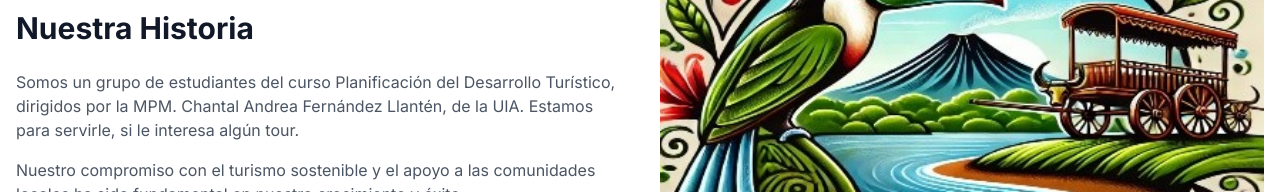
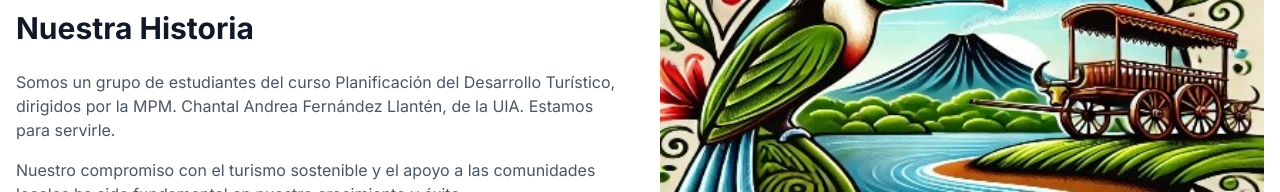
Before and after one commit to nialft/alvaradotours, a Next.js app: page /sobre-nosotros in a window 1280 px wide. Shown: the part 533-725 px from the top of the page. Built offline with nearby package versions, Linux system fonts and the light colour scheme.

Commit message:
Update page.tsx

```diff
--- a/app/sobre-nosotros/page.tsx
+++ b/app/sobre-nosotros/page.tsx
@@ -34,8 +34,7 @@ export default function SobreNosotros() {
               <p className="text-gray-600 mb-4">
                 Somos un grupo de estudiantes del curso Planificación del
                 Desarrollo Turístico, dirigidos por la MPM. Chantal Andrea
-                Fernández Llantén, de la UIA. Estamos para servirle, si le
-                interesa algún tour.
+                Fernández Llantén, de la UIA. Estamos para servirle.
               </p>
 
               <p className="text-gray-600">
```
